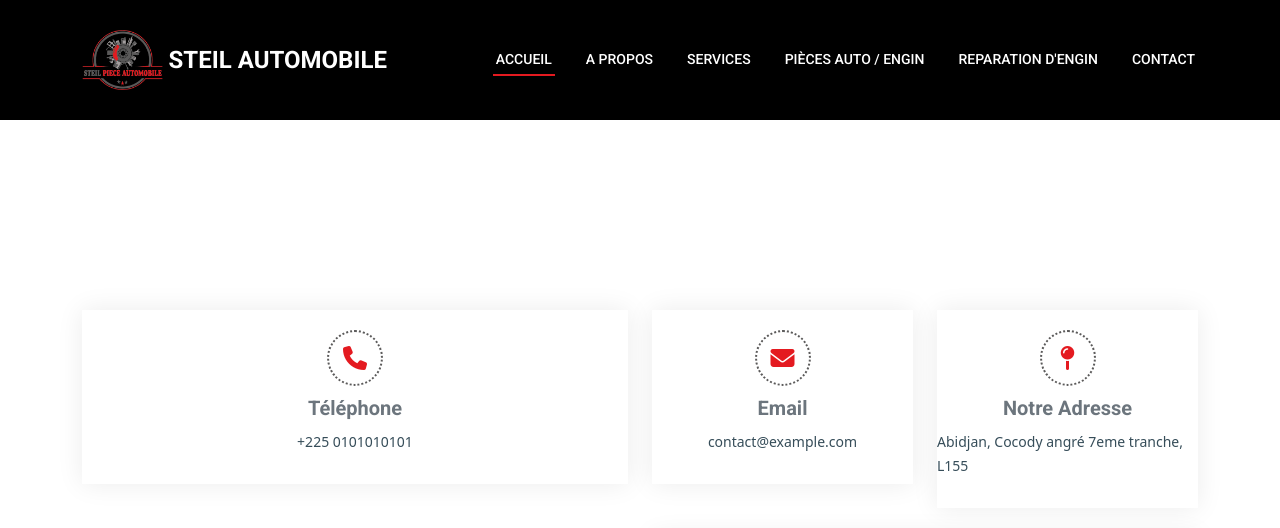
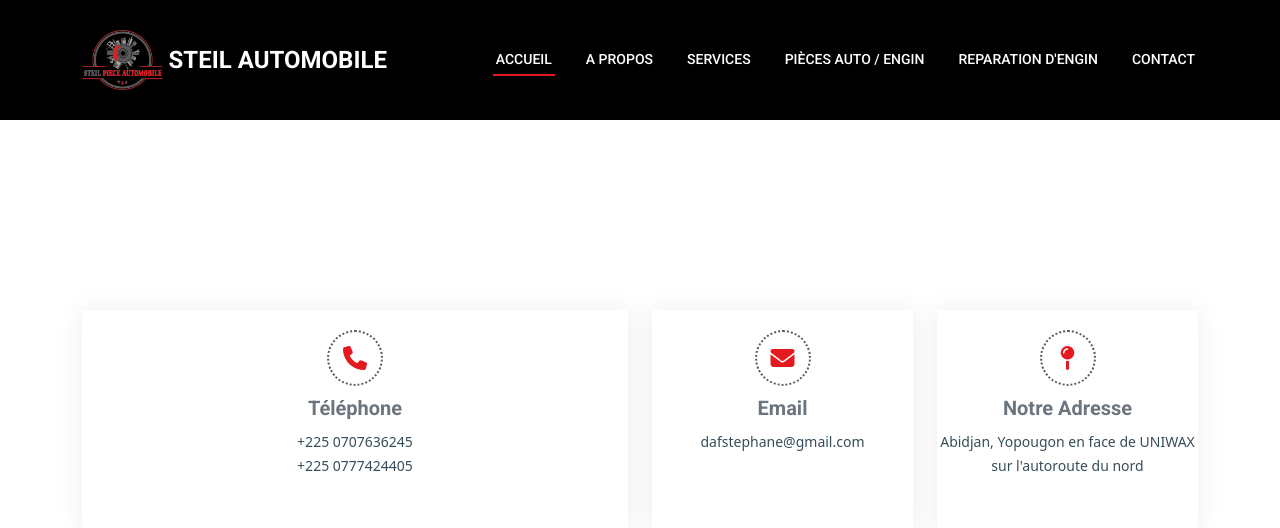
Before and after one commit to AEJ-FORMATION-REF-DEV/SteilAutomobile, a plain HTML site: page contact.html in a window 1280 px wide. Shown: the top 528 px of the page. Drawn offline with nearby package versions, Linux system fonts and the light colour scheme; a script that the page names is missing.

Commit message:
Fix localisation and number

```diff
--- a/contact.html
+++ b/contact.html
@@ -79,7 +79,8 @@
             <div class="info-item  d-flex flex-column justify-content-center align-items-center">
               <i class="fa-solid fa-phone"></i>
               <h3>Téléphone</h3>
-              <p>+225 0101010101</p>
+              <p>+225 0707636245</p>
+              <p>+225 0777424405</p><br>
             </div>
           </div>
 
@@ -87,7 +88,7 @@
             <div class="info-item d-flex flex-column justify-content-center align-items-center">
               <i class="fa-solid fa-envelope"></i>
               <h3>Email</h3>
-              <p>contact@example.com</p>
+              <p>dafstephane@gmail.com</p> <br> <br>
             </div>
           </div>
 
@@ -95,7 +96,7 @@
             <div class="info-item  d-flex flex-column justify-content-center align-items-center">
               <i class="fa-solid fa-map-pin"></i>
               <h3>Notre Adresse</h3>
-              <p>Abidjan, Cocody angré 7eme tranche, L155</p>
+              <p class="m-auto text-center">Abidjan, Yopougon en face de UNIWAX sur l'autoroute du nord</p><br>
             </div>
           </div>
 
```
Also changed, not shown: index.html (+5 -3 lines).
